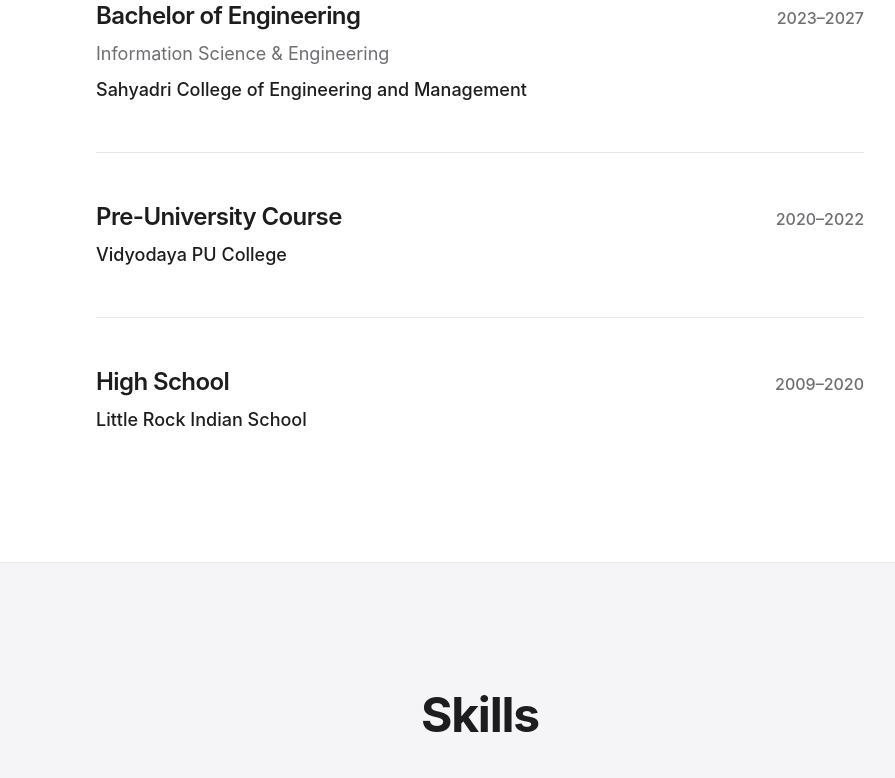
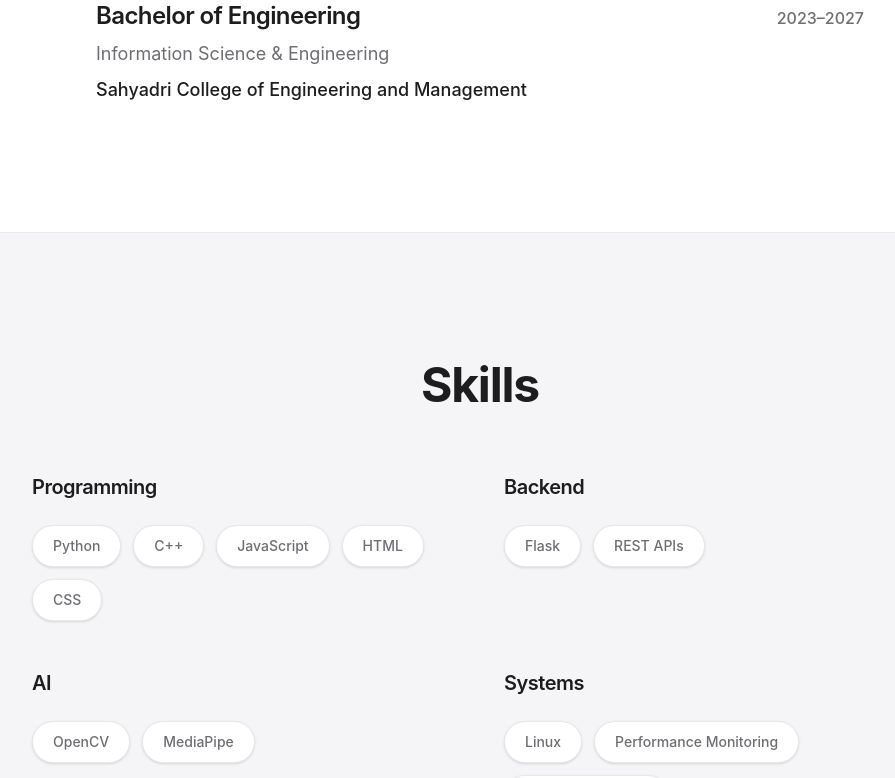
Before and after one commit to Dhyan5/portfolio, a Next.js app: page / in a window 1280 px wide. Shown: the part 3061-3839 px from the top of the page, without its empty margins (160-1055 px from the left). Built offline with nearby package versions, Linux system fonts and the light colour scheme.

Commit message:
Remove highschool and pre-uni from education

```diff
--- a/src/components/sections/Education.tsx
+++ b/src/components/sections/Education.tsx
@@ -8,18 +8,6 @@
       field: "Information Science & Engineering",
       institution: "Sahyadri College of Engineering and Management",
       period: "2023–2027"
-    },
-    {
-      degree: "Pre-University Course",
-      field: "",
-      institution: "Vidyodaya PU College",
-      period: "2020–2022"
-    },
-    {
-      degree: "High School",
-      field: "",
-      institution: "Little Rock Indian School",
-      period: "2009–2020"
     }
   ];
 
```
